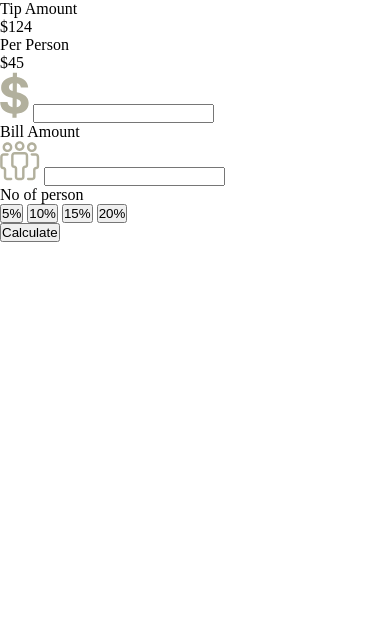
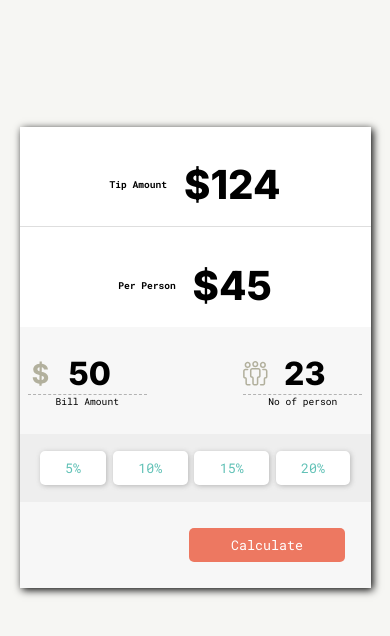
Before and after one commit to manish591/Tip-calculator, a plain HTML site: page index.html in a window 390 px wide. Drawn offline with Linux system fonts and the light colour scheme.

Commit message:
style-added basic styling & responsivness

```diff
--- a/index.html
+++ b/index.html
@@ -12,23 +12,27 @@
         <div class="output-container">
             <div class="output-tip-amount-box">
                 <p class="category">Tip Amount</p>
-                <p class="value">$124</p>
+                <h1 class="value">$124</h1>
             </div>
             <div class="output-total-per-person-container">
                 <p class="category">Per Person</p>
-                <p class="value">$45</p>
+                <h1 class="value">$45</h1>
             </div>
         </div>
         <div class="input-amount-container">
             <div class="input-values-here-conatiner">
-                <div class="input bill-amount-conatainer">
-                    <img src="/STARTER-FILES/images/dollar.svg" alt="" class="dollor">
-                    <input type="text" class="input-bill-amount-here">
+                <div class="input-bill-amount-container">
+                    <div class="section-one">
+                        <img src="/STARTER-FILES/images/dollar.svg" alt="" class="dollor">
+                        <input type="text" class="input-bill-amount-here" value="50">
+                    </div>
                     <p class="about">Bill Amount</p>
                 </div>
                 <div class="input-people-number-container">
-                    <img src="/STARTER-FILES/images/people.svg" alt="" class="people">
-                    <input type="text" class="input-number-of-person-here">
+                    <div class="section-two">
+                        <img src="/STARTER-FILES/images/people.svg" alt="" class="people">
+                        <input type="text" class="input-number-of-person-here" value="23">
+                    </div>
                     <p class="about">No of person</p>
                 </div>
             </div>
--- a/styles/style.css
+++ b/styles/style.css
@@ -16,3 +16,180 @@
     --text-clr: #60C1B6;
     --button-clr: #ED7861;
 }
+
+body {
+    background-color: var(--bg-clr);
+    color: black;
+}
+
+.container {
+    width: 90vw;
+    margin: 15vh auto;
+    display: flex;
+    flex-direction: column;
+    box-shadow: 2px 2px 8px black;
+}
+
+.output-container {
+    background-color: white;
+    display: flex;
+    flex-direction: column;
+    align-items: center;
+}
+
+.output-tip-amount-box, .output-total-per-person-container {
+    display: flex;
+    width: 100%;
+    padding: 4vh 0 2vh 0;
+    align-items: center;
+    justify-content: center;
+}
+
+.output-tip-amount-box {
+    border-bottom: 1px solid var(--border-clr);
+}
+
+.category {
+    margin-right: 2vh;
+    font-family: 'Roboto Mono', monospace;
+    font-weight: 700;
+    font-size: .6rem;
+}
+
+.value {
+    font-family: 'Inter', sans-serif;
+    font-weight: 800;
+    font-size: 2.5rem;
+}
+
+.input-amount-container {
+    background-color: var(--bottom-bg-clr);
+}
+
+.select-tip-rate-conatainer {
+    background-color: var(--secondary-bg-clr);
+    display: flex;
+    justify-content: space-around;
+    padding: 2vh;
+    border-top: var(--border-clr);
+    border-bottom: var(--border-clr);
+}
+
+.tip-rate {
+    font-family: 'Roboto Mono', monospace;
+    padding: 1vh 3vh;
+    border: none;
+    background-color: white;
+    border-radius: 5px;
+    color: var(--text-clr);
+    box-shadow: 1px 1px 5px rgba(87, 87, 87, 0.363);
+}
+
+.calculate-tip-amount-container {
+    display: flex;
+    padding: 3vh ;
+    justify-content: flex-end;
+}
+
+.calculate-tip-amount {
+    font-family: 'Roboto Mono', monospace;
+    padding: 1vh 5vh;
+    border: none;
+    border-radius: 5px;
+    background-color: var(--button-clr);
+    color: white;
+}
+
+.input-values-here-conatiner {
+    display: flex;
+    padding: 3vh 1vh;
+    justify-content: space-between;
+}
+
+.input-bill-amount-container, .input-people-number-container {
+    display: flex;
+    flex-direction: column;
+    align-items: center;
+}
+
+.section-one , .section-two{
+    display: flex;
+    align-items: center;
+    border-bottom: 1px dashed var(--dashed-border-clr);
+}
+
+.section-two {
+    justify-content: flex-end;
+}
+
+.dollor, .people {
+    width: 25px;
+    height: 25px;
+    margin-right: 4vw;
+}
+
+input[type='text'] {
+    outline: none;
+    border: none;
+    background: none;
+    width: 20vw;
+    height: 5vh;
+    font-size: 2rem;
+    font-family: 'Inter', sans-serif;
+    font-weight: 800;
+}
+
+.about {
+    font-family: 'Roboto Mono', monospace;
+    font-size: .6rem;
+}
+
+
+@media only screen and (min-width: 600px) {
+    .container {
+        width: 40vw;
+        margin: 10vh auto;
+    }
+
+    input[type='text'] {
+        width: 7vw;
+        height: 6vh;
+        font-size: 2.2rem;
+        font-family: 'Inter', sans-serif;
+        font-weight: 800;
+    }
+
+    .output-tip-amount-box, .output-total-per-person-container {
+        padding: 5vh 0 4vh 0;
+    }
+
+    .value {
+        font-size: 2.7rem;
+    }
+
+
+    .select-tip-rate-conatainer {
+    padding: 3vh;
+    }
+
+    .tip-rate {
+    padding: 1.5vh 4vh;
+    }
+
+    .calculate-tip-amount-container {
+        padding: 4vh;
+    }
+
+    .calculate-tip-amount {
+        padding: 2vh 8vh;
+    }
+
+    .input-values-here-conatiner {
+        padding: 6vh 2vh;
+    }
+
+    .dollor, .people {
+        margin-right: 2vw;
+    }
+
+}
```
